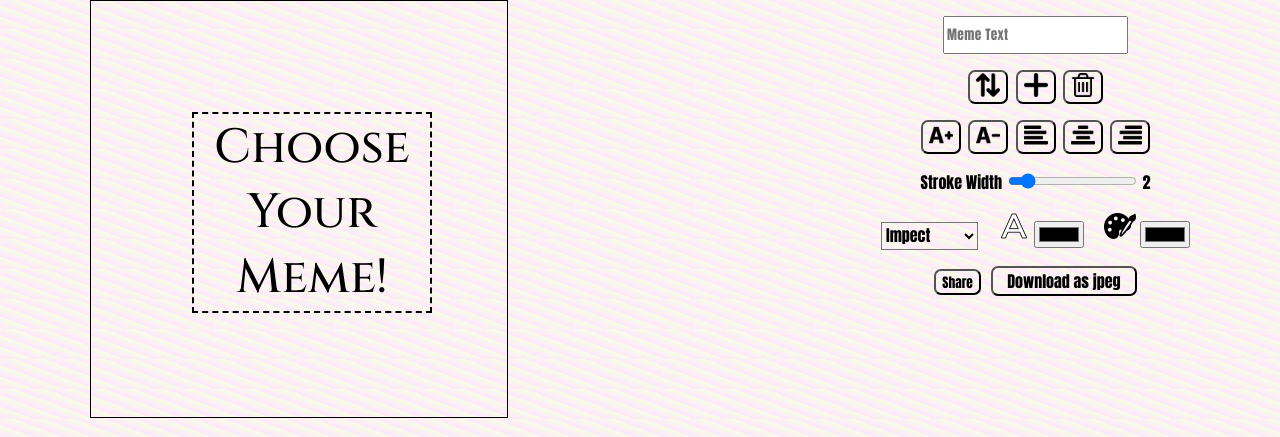
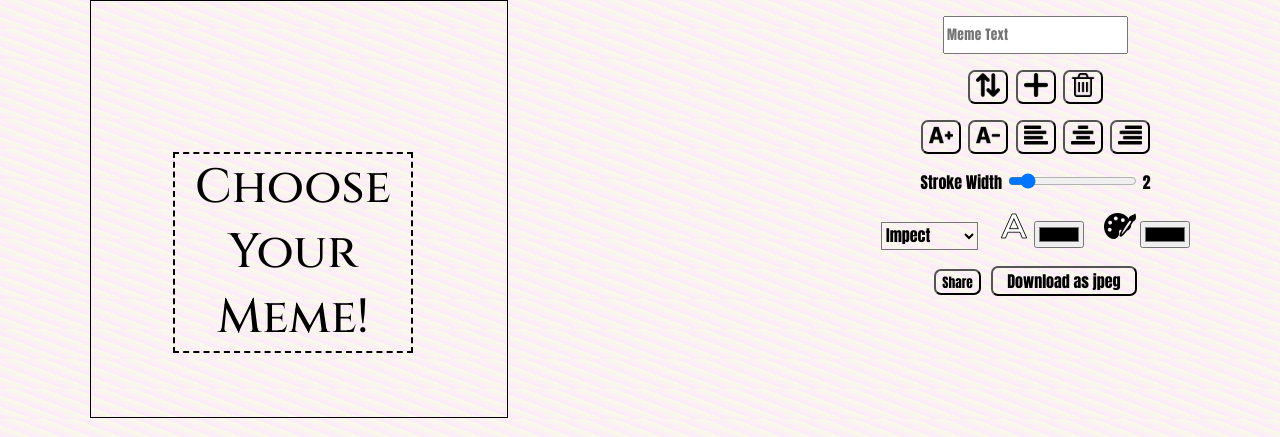
Before and after one commit to OrTab/meme-generator, a plain HTML site: page index.html in a window 1280 px wide. Shown: the part 88-525 px from the top of the page. Drawn offline with Linux system fonts and the light colour scheme.

Commit message:
Add files via upload

```diff
--- a/style.css
+++ b/style.css
@@ -142,7 +142,7 @@
 
     .moveToGallery-btn {
         position: absolute;
-        top: 28vh;
+        top: 25vh;
         left: 11vw;
         font-size: 3rem;
         max-width: 15rem;
@@ -378,8 +378,8 @@
     @media(min-width:1250px) {
         .moveToGallery-btn {
             position: absolute;
-            top: 25vh;
-            left: 15vw;
+            top: 30vh;
+            left: 13.5vw;
         }
     }
 
```
